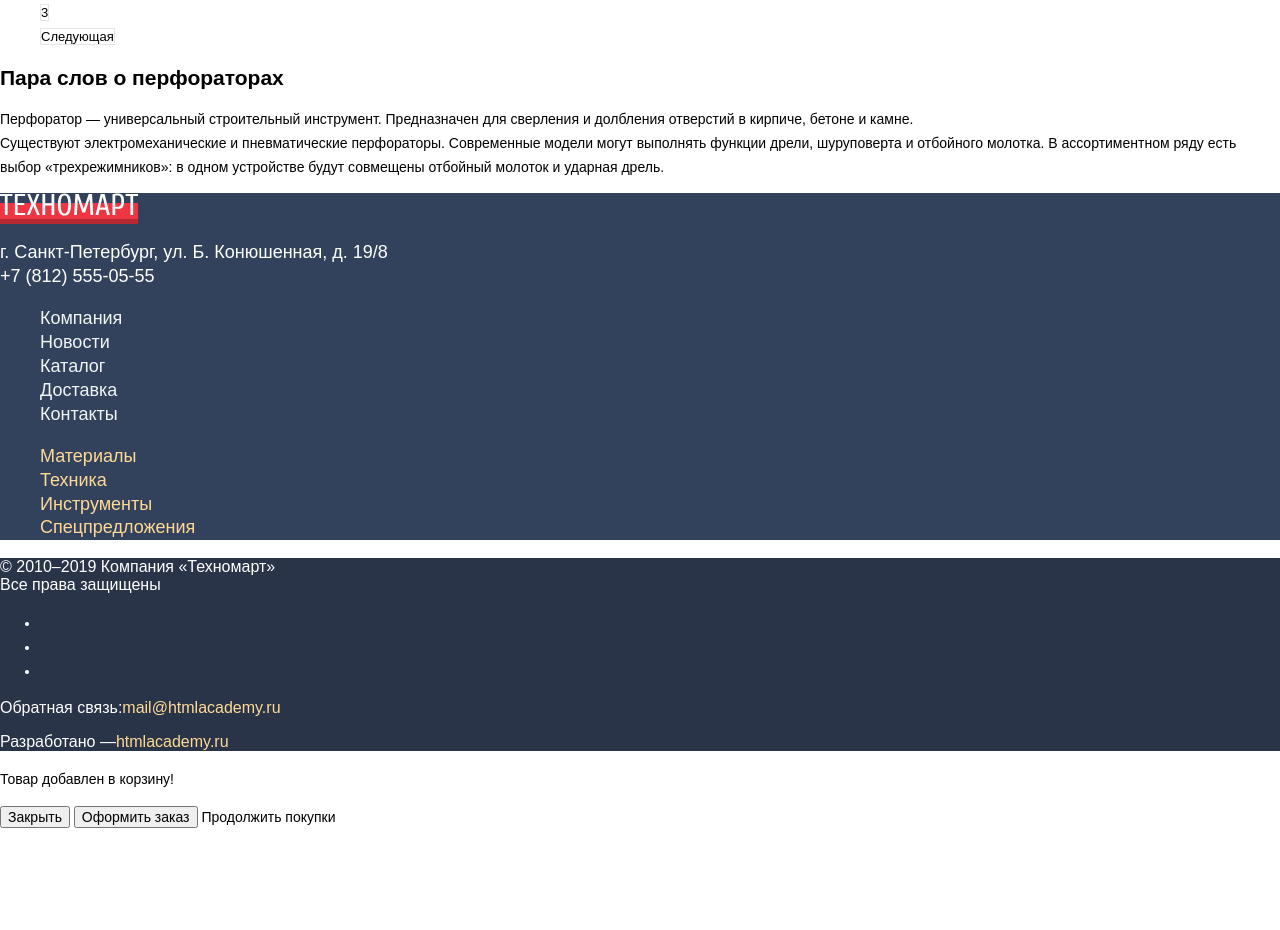
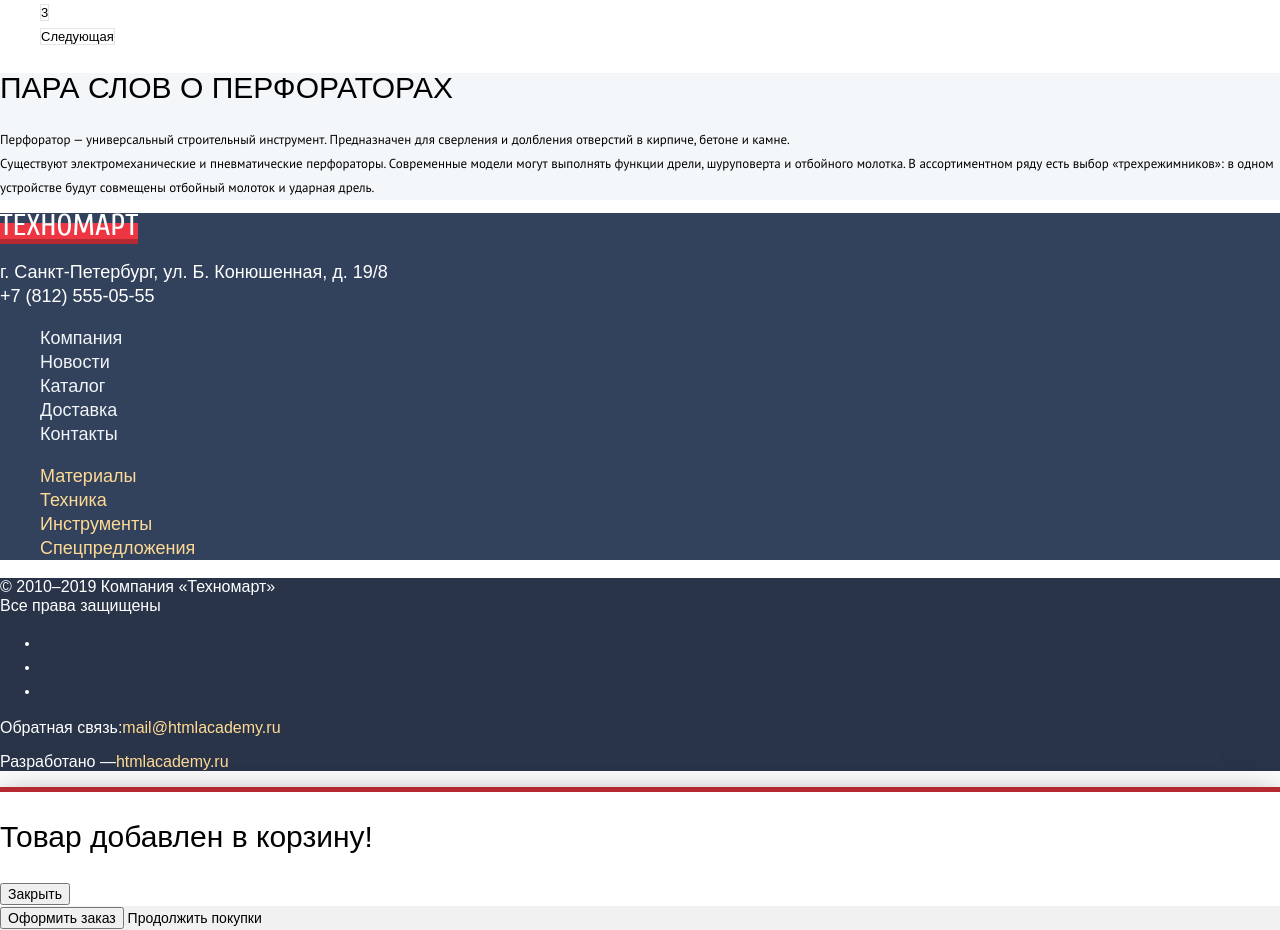
Before and after one commit to nsx9/604831-technomart-27, a plain HTML site: page catalog.html in a window 1280 px wide. Shown: the part 4007-4937 px from the top of the page. Before the commit the page ends 4836 px from the top, so only its background shows below. Drawn offline with Linux system fonts and the light colour scheme; a web font is replaced by a local one.

Commit message:
правки

```diff
--- a/catalog.html
+++ b/catalog.html
@@ -288,8 +288,11 @@
     <div class="cart-popup">
       <p>Товар добавлен в корзину!</p>
       <button type="button">Закрыть</button>
-      <button type="button">Оформить заказ</button>
-      <a href="#">Продолжить покупки</a>
+      <div>
+        <button type="button">Оформить заказ</button>
+        <a href="#">Продолжить покупки</a>
+      </div>
+
     </div>
   </body>
 </html>
--- a/css/style.css
+++ b/css/style.css
@@ -577,3 +577,35 @@
   border: 1px solid #ee3643;
   background-color: #ffffff;
 }
+
+.note {
+  background-color: #f4f7f9;
+}
+
+.note__title {
+  font-size: 30px;
+  line-height: 1;
+  text-transform: uppercase;
+  font-weight: normal;
+}
+
+.note__text {
+  font-family: 'PT Sans';
+  font-size: 13px;
+  line-height: 1.85;
+}
+
+.cart-popup {
+  border-top: 5px solid #b52933;
+  box-shadow: 0px 20px 40px 0 rgba(0, 0, 0, 0.75);
+}
+
+.cart-popup p {
+  font-size: 30px;
+  font-weight: normal;
+  line-height: 1;
+}
+
+.cart-popup div {
+  background-color: #f1f1f1;
+}
```
